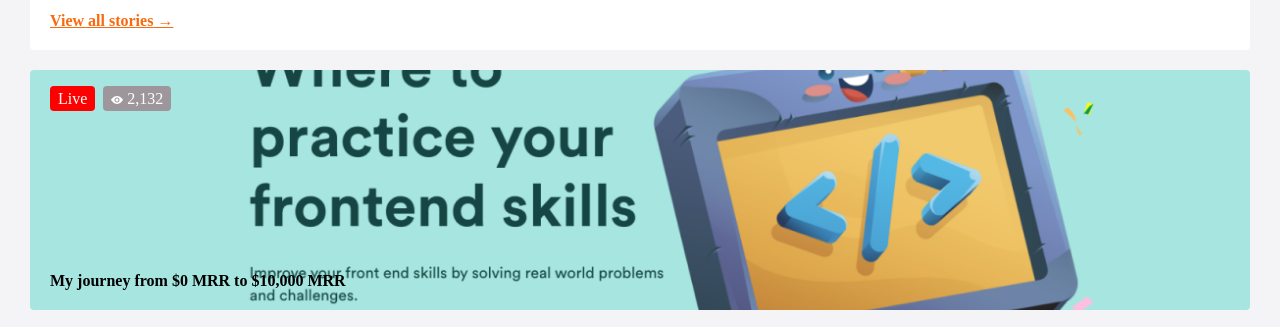
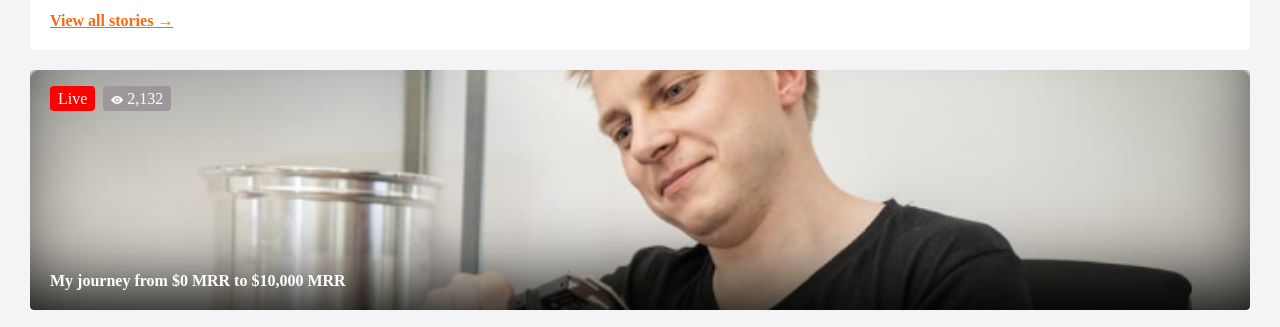
Before and after one commit to JulianGoh5/codewell-css-golf, a plain HTML site: page index.html in a window 1280 px wide. Shown: the part 1617-1944 px from the top of the page. Drawn offline with Linux system fonts and the light colour scheme.

Commit message:
Misc clean up - divs, background image for video

```diff
--- a/index.html
+++ b/index.html
@@ -4,10 +4,8 @@
 </head>
 <body>
     <nav>
-        <div>
-            <img src="/Accountable Source Files/Assets/Logo.svg" />
-            <img src="/Accountable Source Files/Assets/Hamburger Menu.svg" />
-        </div>
+        <img src="/Accountable Source Files/Assets/Logo.svg" />
+        <img src="/Accountable Source Files/Assets/Hamburger Menu.svg" />
     </nav>
     <div class="content-container share-input">
         <img src="/Accountable Source Files/Assets/User Avatar 01.svg" />
--- a/style.css
+++ b/style.css
@@ -23,13 +23,10 @@ body {
 nav {
     position: sticky;
     top: 0px;
+    display: flex;
+    justify-content: space-between;
     background-color: white;
     margin-bottom: 40px;
-}
-
-nav > div {
-    display: flex;
-    justify-content: space-between;
     padding: 10px 30px;
 }
 
@@ -126,10 +123,12 @@ nav > div {
 .video-showcase {
     position: relative;
     height: 200px;
-    background-image: url("/Accountable Source Files/Assets/Image.png");
+    background-image: url("/Accountable Source Files/Assets/Livestream.png");
     background-repeat: no-repeat;
     background-size: cover;
-    background-position: center;
+    background-position: top;
+    color: white;
+    box-shadow: rgba(0, 0, 0, 1) 0px -50px 80px -28px inset;
 }
 
 .showcase-live-stat {
```
Also changed, not shown: Accountable Source Files/Assets/Livestream.png (added).
